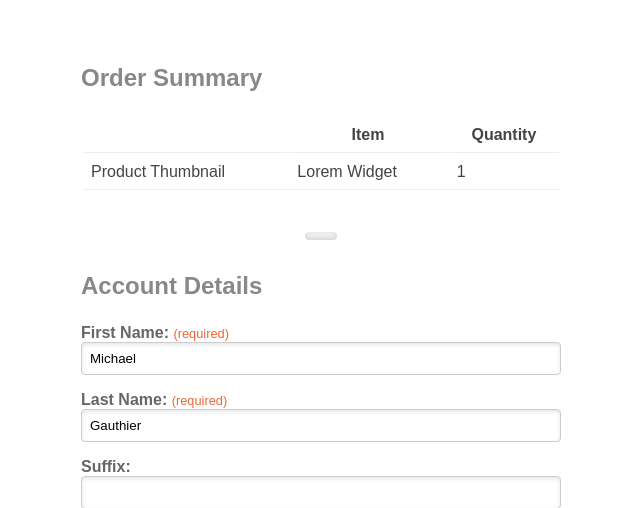
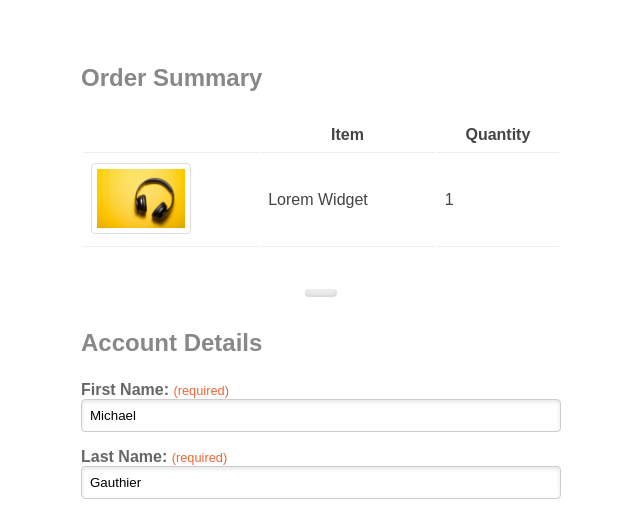
Before and after one commit to sabashahbazkhan/Silverorange-dev-test, a PHP site: page /checkout in a window 1280 px wide. Shown: the part 32-540 px from the top of the page, without its empty margins (319-959 px from the left). Run offline with PHP 8.4, Linux system fonts and the light colour scheme; some libraries are stand-ins or nearby versions.

Commit message:
Task- Update an existing page- Step3- Add a picture of the product into the order summary

```diff
--- a/assets/index.css
+++ b/assets/index.css
@@ -89,6 +89,15 @@ main {
   font-size: 0.9rem;
   color: #666;
 }
+.product-img-thumb{
+  border: 1px solid #ddd;
+  border-radius: 4px;
+  padding: 5px;
+  width: 100px;
+}
+.product-img-thumb:hover {
+  box-shadow: 0 0 2px 1px rgba(0, 140, 186, 0.5);
+}
 .entry,
 .textarea {
   padding: 0.5rem;
--- a/src/Template/Checkout.php
+++ b/src/Template/Checkout.php
@@ -29,7 +29,11 @@ class Checkout extends Layout
                                 </thead>
                                 <tbody>
                                     <tr>
-                                        <td>Product Thumbnail</td>
+                                        <td>
+                                            <a target="_blank" href="/images/product.jpg">
+                                                <img class="product-img-thumb" src="/images/product.jpg" alt="Product thumbnail">
+                                            </a>
+                                        </td>
                                         <td>Lorem Widget</td>
                                         <td>1</td>
                                     </tr>
```
Also changed, not shown: images/product.jpg (added).
